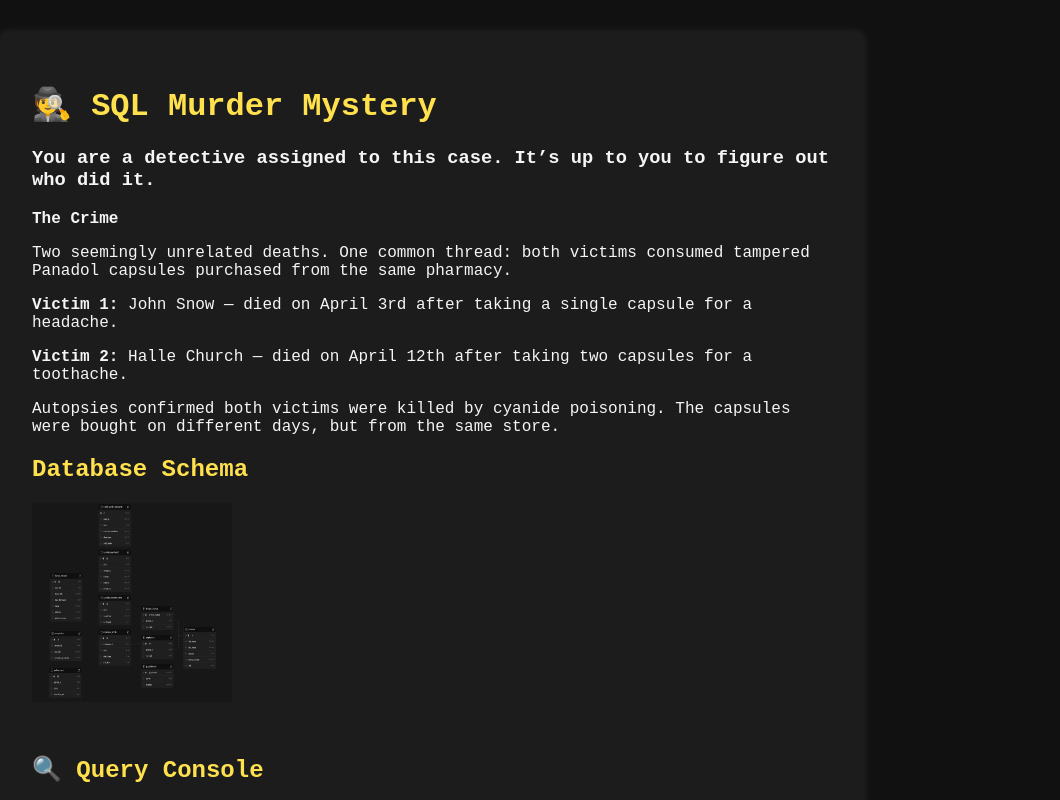
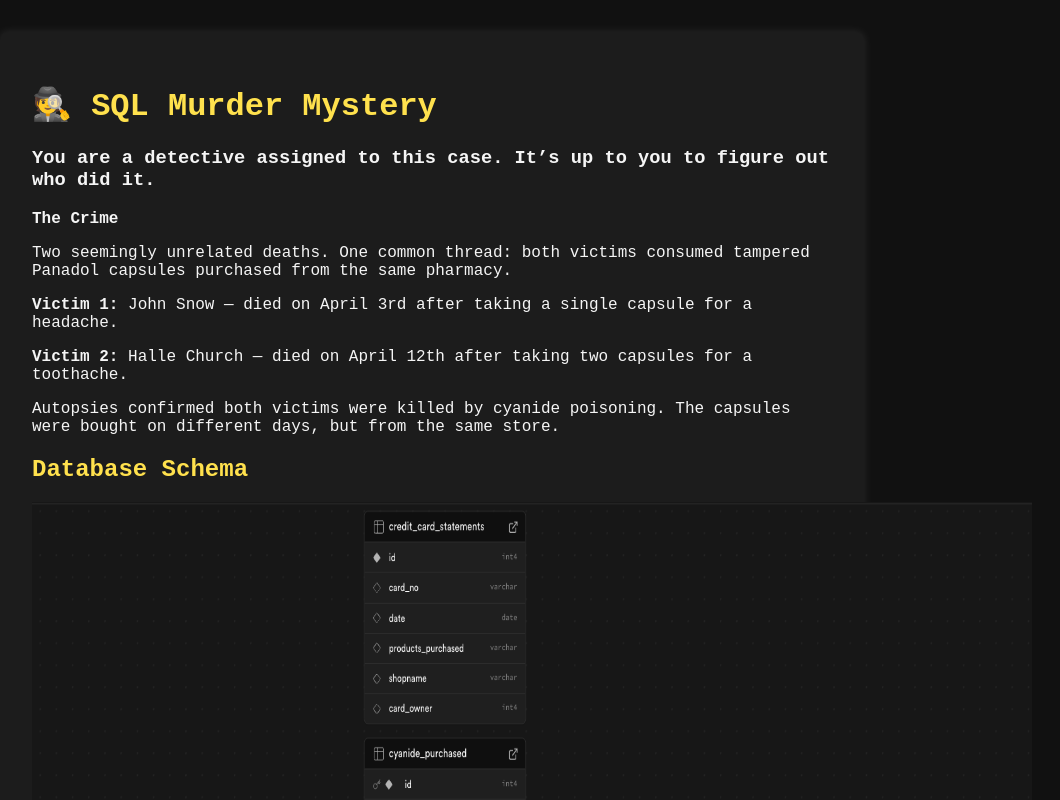
Before and after one commit to loz-dot/SQL-Murder-Mystery, a React (Vite) app: page / in a window 1280 px wide. Shown: the top 800 px of the page, without its empty margins (208-1268 px from the left). Built offline with nearby package versions, Linux system fonts and the light colour scheme; no server answers.

Commit message:
Fixing display of schema

```diff
--- a/src/App.jsx
+++ b/src/App.jsx
@@ -85,9 +85,10 @@ export default function App() {
       <p>Autopsies confirmed both victims were killed by cyanide poisoning. The capsules were bought on different days, but from the same store.</p>
 
       <section>
-        <h2> Database Schema</h2>
-        <img src="src/assets/images/database.png" height="200" width="200"></img>
+        <h2>Database Schema</h2>
+        <img src="/images/database.png" height="1000" width="1000" alt="Database schema" />
       </section>
+
 
       <section>
         <h2>🔍 Query Console</h2>
```
Also changed, not shown: public/images/database.png (renamed from src/assets/images/database.png).
